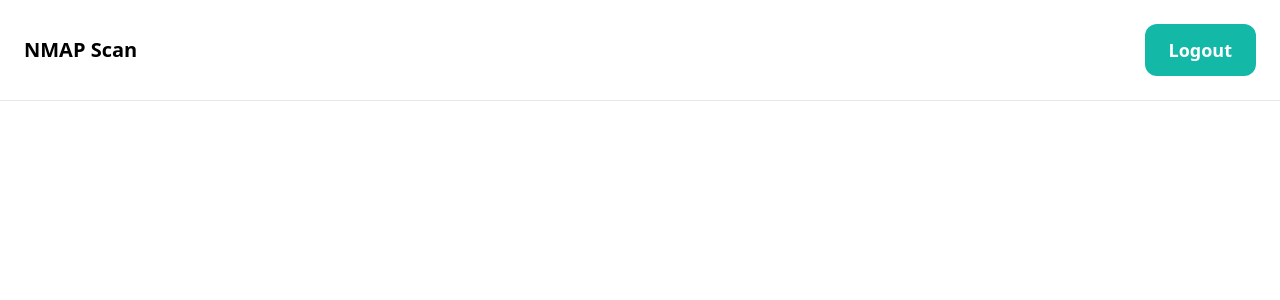
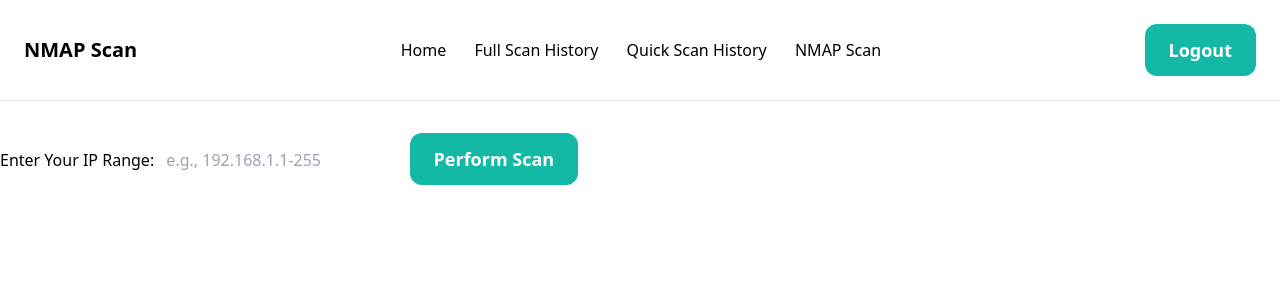
Before and after one commit to JacksonLDJ/ProbNet2, a Django app: page /NMAP_Scan/ in a window 1280 px wide. Shown: the top 300 px of the page. Run offline with Django 4.2, Linux system fonts and the light colour scheme; the visitor is signed in with stand-in values (Sample User, id 1); some libraries are stand-ins or nearby versions.

Commit message:
Nav Bar and Models
To do -

Create a NAV bar html file to use for each web page rather than having the code repeated several times.

Create a python script to perform nmap scanning

```diff
--- a/ProbNet2/core/templates/nmap_scanner/NMAP_Scan.html
+++ b/ProbNet2/core/templates/nmap_scanner/NMAP_Scan.html
@@ -11,7 +11,16 @@
 <body>
     <nav class="py-6 px-6 flex justify-between items-center border-b border-gray-200">
         <a href="/" class="text-xl font-semibold">NMAP Scan</a>
-        <div class="space-x-6">
+        <div class ="flex items-center">
+            <div class="space-x-6">
+                <a href ="/">Home</a>
+                <a href ="{% url 'Full_Scan_History' %}">Full Scan History</a>
+                <a href ="{% url 'Full_Scan_History' %}">Quick Scan History</a>
+                <a href ="#">NMAP Scan</a>
+            </div>
+        </div>
+
+
             <form method="post" action="{% url 'logout' %}">
                 {% csrf_token %}
                 <button type="submit"
@@ -20,5 +29,16 @@
         </div>
     </nav>
 
+    <div class="container mx-auto my-8">
+        <!-- Form to input the IP range -->
+        <form id="nmapForm">
+            <label for="ipRange" class="mr-2">Enter Your IP Range:</label>
+            <input type="text" id="ipRange" name="ipRange" class="mr-2" placeholder="e.g., 192.168.1.1-255">
+            <button type=""
+                class="px-6 py-3 text-lg font-semibold bg-teal-500 text-white rounded-xl hover:bg-teal-700">Perform Scan</button>
+        </form>
+    </div>
+
+
     </body>
 </html>
--- a/my_env/pyvenv.cfg
+++ /dev/null
@@ -1,5 +0,0 @@
-home = C:\Users\LiamJ\AppData\Local\Microsoft\WindowsApps\PythonSoftwareFoundation.Python.3.11_qbz5n2kfra8p0
-include-system-site-packages = false
-version = 3.11.6
-executable = C:\Users\LiamJ\AppData\Local\Microsoft\WindowsApps\PythonSoftwareFoundation.Python.3.11_qbz5n2kfra8p0\python.exe
-command = C:\Users\LiamJ\AppData\Local\Microsoft\WindowsApps\PythonSoftwareFoundation.Python.3.11_qbz5n2kfra8p0\python.exe -m venv E:\University_Projects\ProbNet2\my_env
```
Also changed, not shown: ProbNet2/core/templates/nmap_scanner/Full_Scan_History.html (+11 -5 lines), ProbNet2/core/templates/nmap_scanner/Quick_Scan_History.html (+11 -0 lines), ProbNet2/core/templates/nmap_scanner/nav_bar.html (added), 11 other files.
